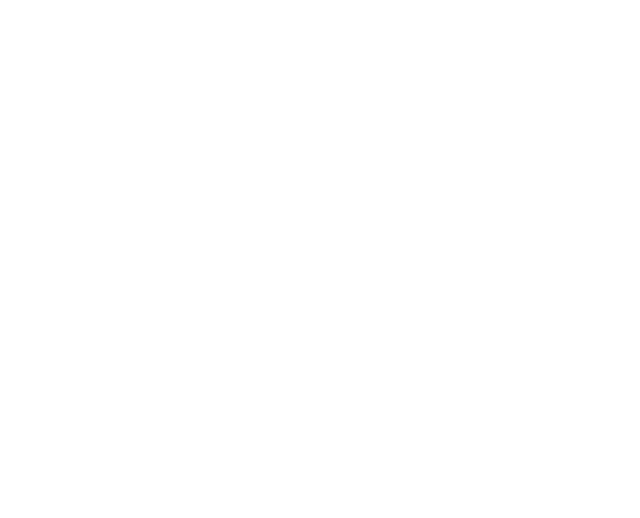
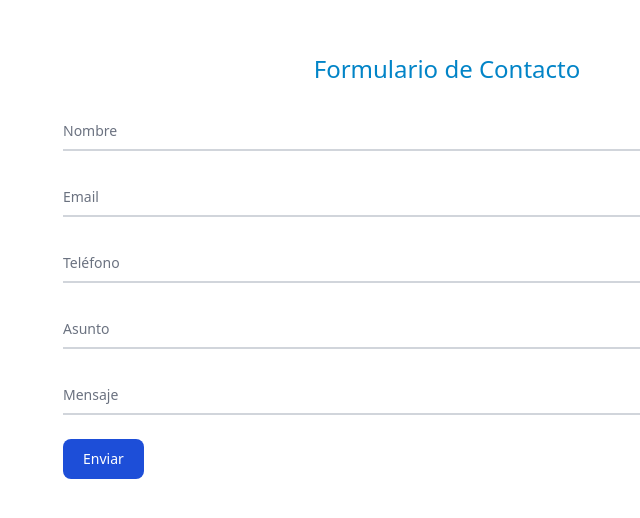
Before and after one commit to Jair1996/angular-asincrona12, an Angular app: page / in a window 1280 px wide. Shown: the part 134-652 px from the top of the page, without its empty margins (193-833 px from the left). Built offline with nearby package versions, Linux system fonts and the light colour scheme.

Commit message:
Diseño del formulario

```diff
--- a/src/app/app-routing.module.ts
+++ b/src/app/app-routing.module.ts
@@ -1,10 +1,21 @@
 import { NgModule } from '@angular/core';
 import { RouterModule, Routes } from '@angular/router';
+import { HomePageComponent } from './pages/home-page/home-page.component';
 
-const routes: Routes = [];
+const routes: Routes = [
+  {
+    path: '',
+    pathMatch: 'full',
+    component: HomePageComponent,
+  },
+  {
+    path: '**',
+    redirectTo: '',
+  },
+];
 
 @NgModule({
   imports: [RouterModule.forRoot(routes)],
-  exports: [RouterModule]
+  exports: [RouterModule],
 })
-export class AppRoutingModule { }
+export class AppRoutingModule {}
--- /dev/null
+++ b/src/app/components/contact-form/contact-form.component.html
@@ -0,0 +1,31 @@
+<section class="">
+  <h1 class="text-sky-600 mb-6 text-center text-2xl">Formulario de Contacto</h1>
+  <form>
+    <div class="relative z-0 w-full mb-6 group">
+        <input type="text" id="txtName" class="block py-2.5 px-0 w-full text-sm text-gray-900 bg-transparent border-0 border-b-2 border-gray-300 appearance-none dark:text-white dark:border-gray-600 dark:focus:border-blue-500 focus:outline-none focus:ring-0 focus:border-blue-600 peer" placeholder=" " />
+        <label for="txtName" class="peer-focus:font-medium absolute text-sm text-gray-500 dark:text-gray-400 duration-300 transform -translate-y-6 scale-75 top-3 -z-10 origin-[0] peer-focus:left-0 peer-focus:text-blue-600 peer-focus:dark:text-blue-500 peer-placeholder-shown:scale-100 peer-placeholder-shown:translate-y-0 peer-focus:scale-75 peer-focus:-translate-y-6">Nombre</label>
+    </div>
+
+    <div class="relative z-0 w-full mb-6 group">
+        <input type="email" id="txtEmail" class="block py-2.5 px-0 w-full text-sm text-gray-900 bg-transparent border-0 border-b-2 border-gray-300 appearance-none dark:text-white dark:border-gray-600 dark:focus:border-blue-500 focus:outline-none focus:ring-0 focus:border-blue-600 peer" placeholder=" " />
+        <label for="txtEmail" class="peer-focus:font-medium absolute text-sm text-gray-500 dark:text-gray-400 duration-300 transform -translate-y-6 scale-75 top-3 -z-10 origin-[0] peer-focus:left-0 peer-focus:text-blue-600 peer-focus:dark:text-blue-500 peer-placeholder-shown:scale-100 peer-placeholder-shown:translate-y-0 peer-focus:scale-75 peer-focus:-translate-y-6">Email</label>
+    </div>
+
+    <div class="relative z-0 w-full mb-6 group">
+        <input type="number" id="txtPhone" class="block py-2.5 px-0 w-full text-sm text-gray-900 bg-transparent border-0 border-b-2 border-gray-300 appearance-none dark:text-white dark:border-gray-600 dark:focus:border-blue-500 focus:outline-none focus:ring-0 focus:border-blue-600 peer" placeholder=" " />
+        <label for="txtPhone" class="peer-focus:font-medium absolute text-sm text-gray-500 dark:text-gray-400 duration-300 transform -translate-y-6 scale-75 top-3 -z-10 origin-[0] peer-focus:left-0 peer-focus:text-blue-600 peer-focus:dark:text-blue-500 peer-placeholder-shown:scale-100 peer-placeholder-shown:translate-y-0 peer-focus:scale-75 peer-focus:-translate-y-6">Teléfono</label>
+    </div>
+
+    <div class="relative z-0 w-full mb-6 group">
+        <input type="text" id="txtAsunto" class="block py-2.5 px-0 w-full text-sm text-gray-900 bg-transparent border-0 border-b-2 border-gray-300 appearance-none dark:text-white dark:border-gray-600 dark:focus:border-blue-500 focus:outline-none focus:ring-0 focus:border-blue-600 peer" placeholder=" " />
+        <label for="txtAsunto" class="peer-focus:font-medium absolute text-sm text-gray-500 dark:text-gray-400 duration-300 transform -translate-y-6 scale-75 top-3 -z-10 origin-[0] peer-focus:left-0 peer-focus:text-blue-600 peer-focus:dark:text-blue-500 peer-placeholder-shown:scale-100 peer-placeholder-shown:translate-y-0 peer-focus:scale-75 peer-focus:-translate-y-6">Asunto</label>
+    </div>
+
+    <div class="relative z-0 w-full mb-6 group">
+        <input type="text" id="txtMensaje" class="block py-2.5 px-0 w-full text-sm text-gray-900 bg-transparent border-0 border-b-2 border-gray-300 appearance-none dark:text-white dark:border-gray-600 dark:focus:border-blue-500 focus:outline-none focus:ring-0 focus:border-blue-600 peer" placeholder=" " />
+        <label for="txtMensaje" class="peer-focus:font-medium absolute text-sm text-gray-500 dark:text-gray-400 duration-300 transform -translate-y-6 scale-75 top-3 -z-10 origin-[0] peer-focus:left-0 peer-focus:text-blue-600 peer-focus:dark:text-blue-500 peer-placeholder-shown:scale-100 peer-placeholder-shown:translate-y-0 peer-focus:scale-75 peer-focus:-translate-y-6">Mensaje</label>
+    </div>
+
+    <button type="submit" class="text-white bg-blue-700 hover:bg-blue-800 focus:ring-4 focus:outline-none focus:ring-blue-300 font-medium rounded-lg text-sm w-full sm:w-auto px-5 py-2.5 text-center dark:bg-blue-600 dark:hover:bg-blue-700 dark:focus:ring-blue-800">Enviar</button>
+  </form>
+</section>
--- /dev/null
+++ b/src/app/components/contact-form/contact-form.component.ts
@@ -0,0 +1,11 @@
+import { Component } from '@angular/core';
+
+@Component({
+  selector: 'app-contact-form',
+  templateUrl: './contact-form.component.html',
+  styles: [
+  ]
+})
+export class ContactFormComponent {
+
+}
--- /dev/null
+++ b/src/app/pages/home-page/home-page.component.html
@@ -0,0 +1,5 @@
+<main class="min-h-screen flex justify-center items-center">
+  <section class="w-3/5">
+    <app-contact-form></app-contact-form>
+  </section>
+</main>
--- /dev/null
+++ b/src/app/pages/home-page/home-page.component.ts
@@ -0,0 +1,11 @@
+import { Component } from '@angular/core';
+
+@Component({
+  selector: 'app-home-page',
+  templateUrl: './home-page.component.html',
+  styles: [
+  ]
+})
+export class HomePageComponent {
+
+}
```
Also changed, not shown: src/app/components/components.module.ts (+7 -1 lines), src/app/pages/pages.module.ts (+10 -2 lines).
